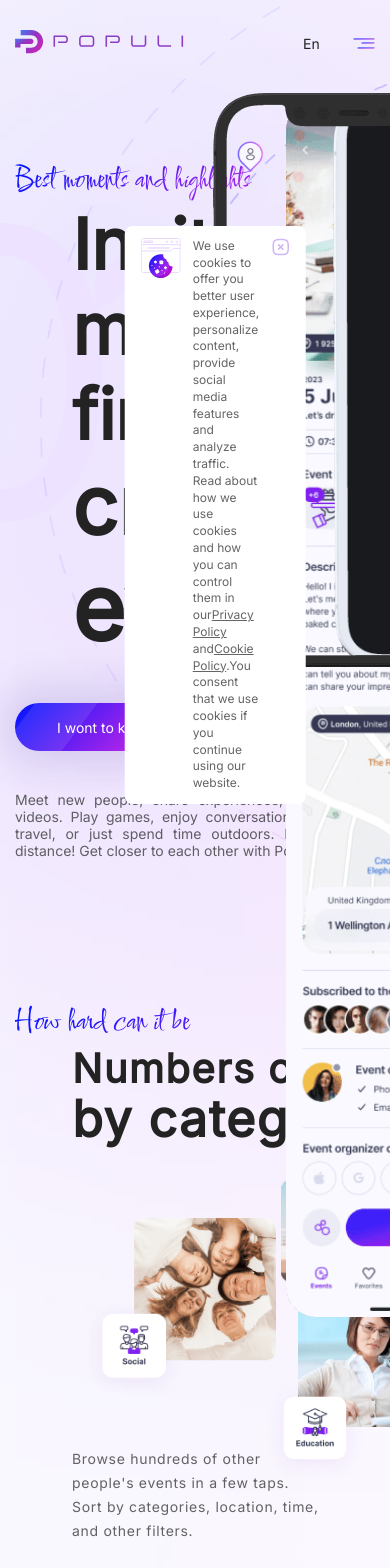
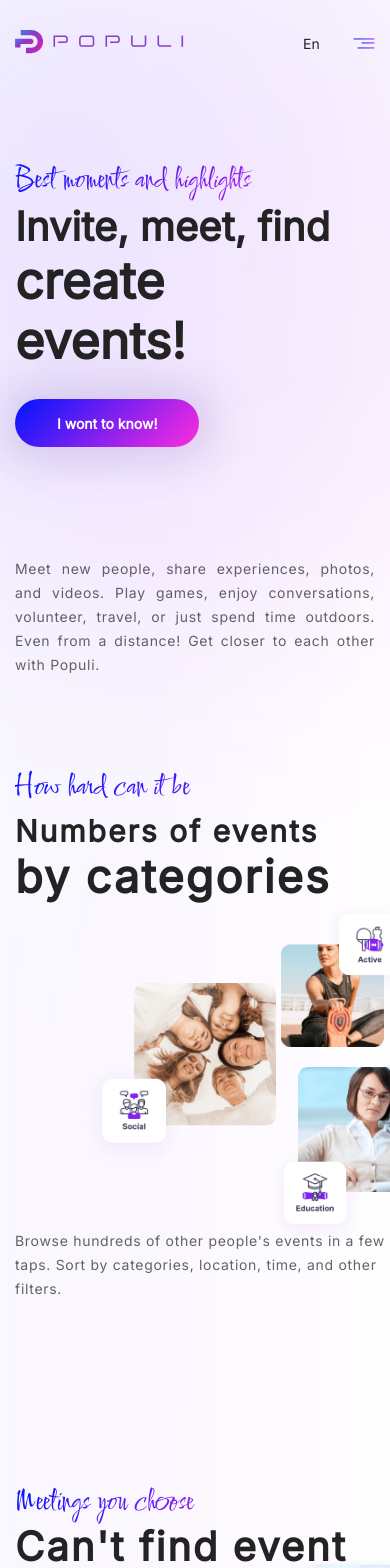
Before and after one commit to vladoskin1998/populi, a React (Create React App) app: page /#/ in a window 390 px wide. Shown: the top 1568 px of the page. Built offline with nearby package versions, Linux system fonts and the light colour scheme.

Commit message:
adptive main tablet 2 blocks

```diff
--- a/src/components/app/App.tsx
+++ b/src/components/app/App.tsx
@@ -60,7 +60,7 @@ const App = () => {
                     <div className='app__content'>
                         <Routes>
                             <Route path="/" element={
-                                true
+                                false
                                     ? <Main />
                                     : <MainTP />
                             } />
--- a/src/components/header/Header.tsx
+++ b/src/components/header/Header.tsx
@@ -5,7 +5,12 @@ import RouteList from './RouteList'
 import { ButtonApp } from './ButtonApp'
 import Burger from './Burger'
 
+
 const Header = () => {
+
+
+
+
     return (
         <nav className='header'>
             <div className='container'>
--- a/src/components/header/RouteList.tsx
+++ b/src/components/header/RouteList.tsx
@@ -1,28 +1,51 @@
-import React from 'react'
-import { Link } from 'react-router-dom'
+import React, { useState, useEffect } from 'react';
+import { Link } from 'react-router-dom';
 import { useTranslation } from 'react-i18next';
+import { scroller } from 'react-scroll';
+
+const mark = ['MainInvite', 'MainCategories', 'MainFindsFriend', 'MainDifferent', 'MainFooter'];
 
 const RouteList = () => {
+    const { t } = useTranslation();
+    const route = t("header.t1").split('|');
 
-    const { t } = useTranslation();
-    const route = t("header.t1").split('|')
+    const [linkClicked, setLinkClicked] = useState(false);
+    const [id,setId] = useState(0)
+
+    const scrollToElement = (index: number) => {
+        scroller.scrollTo(mark[index], {
+            duration: 1000,
+            delay: 0,
+            smooth: 'easeInOutQuart',
+        });
+    };
+
+    useEffect(() => {
+        if (linkClicked) {
+            scrollToElement(id);
+            setLinkClicked(false); // Сбросить флаг после выполнения scrollTo
+        }
+    }, [linkClicked,id]);
 
     return (
         <>
-            {
-                <ul className='header__list'>
-                    {
-                        route?.map((r:string, index:number) =>
-                            <li>
-                                {r}
-                                {/* <Link to={r}>{route[index]}</Link> */}
-                            </li>
-                        )
-                    }
-                </ul>
-            }
+            <ul className='header__list'>
+                {route?.map((r: string, index: number) => (
+                    <li key={index}>
+                        <Link
+                            to='/'
+                            onClick={() => {
+                                setId(index)
+                                setLinkClicked(true); // Устанавливаем флаг перед переходом
+                            }}
+                        >
+                            {r}
+                        </Link>
+                    </li>
+                ))}
+            </ul>
         </>
-    )
-}
+    );
+};
 
-export default RouteList
+export default RouteList;
--- a/src/components/main-tablet-phone/MainTP.tsx
+++ b/src/components/main-tablet-phone/MainTP.tsx
@@ -1,10 +1,16 @@
 import React from 'react'
 import { Circles } from '../main-animation/Circles'
+import MainInvite from '../main/MainInvite'
+import MainCategories from '../main/MainCategories'
+import MainFindsFriend from '../main/MainFindsFriend'
 
 const MainTP = () => {
   return (
     <div>
         {/* <Circles isAnimation ={true}/> */}
+        <MainInvite />
+        <MainCategories />
+        <MainFindsFriend />
     </div>
   )
 }
--- a/src/components/main/MainCategories.tsx
+++ b/src/components/main/MainCategories.tsx
@@ -2,6 +2,7 @@ import { useEffect, useState } from "react"
 import '../../style/main/main-categories.scss'
 import MainTitle from './MainTitle';
 import { useTranslation } from 'react-i18next';
+import '../../style/main-tp/main-tp.scss'
 
 const MainCategories = () => {
 
@@ -14,12 +15,12 @@ const MainCategories = () => {
                     <div className="main__categories--body-1">
                         <h4 className='main--uptitle'>{t("main.t7")}</h4>
                         <div className='main__categories-title'>
-                            <h3 className='title main__categories-title-text' style={{ fontSize: "40px" }}>
+                            <h3 className='title main__categories-title-text main__categories-title-text-1'>
 
                                     {t("main.t8")}
 
                             </h3>
-                            <h3 className='title main__categories-title-text' style={{ fontSize: "50px" }}>
+                            <h3 className='title main__categories-title-text main__categories-title-text-2'>
 
                                     {t("main.t9")}
 
--- a/src/components/main/MainInvite.tsx
+++ b/src/components/main/MainInvite.tsx
@@ -35,17 +35,17 @@ const MainInvite = () => {
                 <h4 className='main--uptitle' >
                     {t('main.t1')}
                 </h4>
-                <h2 className='main__invite-title' style={{ fontSize: "70px" }}>
+                <h2 className='main__invite-title main__invite-title-1'>
                     <MainTitle trigger={isVisiable}>
                         {t('main.t2')}
                     </MainTitle >
                 </h2>
-                <h2 className='main__invite-title' style={{ fontSize: "80px" }}>
+                <h2 className='main__invite-title' >
                     <MainTitle trigger={isVisiable}>
                         {t('main.t3')}
                     </MainTitle>
                 </h2>
-                <h2 className='main__invite-title' style={{ fontSize: "90px" }}>
+                <h2 className='main__invite-title' >
                     <MainTitle trigger={isVisiable}>
                         {t('main.t4')}
                     </MainTitle>
--- a/src/components/main/PhoneFooter.tsx
+++ b/src/components/main/PhoneFooter.tsx
@@ -7,6 +7,9 @@ import { ArrowLeft, ArrowRight } from '../../svg/Arrow'
 const PhoneFooter = () => {
     return (
         <div className='main__footer-content'>
+            <h4 className='main--uptitle'>
+                The best place for events
+            </h4>
             <div className='main__footer-contentt-market'>
                 <h3>Download</h3>
                 <p>For iOS devices</p>
--- a/src/style/main-tp/main-tp.scss
+++ b/src/style/main-tp/main-tp.scss
@@ -1,18 +1,67 @@
-// @media only screen and (max-width: 1080px) {
-//     .circle4 {
-//         opacity: 1;
-//         r:210;
-//     }
-//     .circle{
-//         width: 665px;
-//         height: 665px;
-//     //    &__svg{
-//     //     width: 665px;
-//     //     height: 665px;
-//     //    }
-//     }
-// }
+@media only screen and (max-width: 1080px) {
+    .circle4 {
+        opacity: 1;
+        r: 210;
+    }
+    .circle {
+        width: 665px;
+        height: 665px;
+        //    &__svg{
+        //     width: 665px;
+        //     height: 665px;
+        //    }
+    }
 
-// @media only screen and (max-width: 665px) {
+    .main {
+        &__invite {
+            font-style: normal;
+            font-weight: 700;
+            line-height: 55px;
+            padding: 90px 0;
+            &-title {
+                margin-left: 0px;
+                &-1 {
+                    font-size: 40px;
+                }
+                &-2 {
+                    font-size: 50px;
+                }
+                &-3 {
+                    font-size: 60px;
+                }
+            }
+            &-button {
+                margin: 28px 0 0 0;
+            }
+            &-parag {
+                padding-top: 110px;
+                max-width: 100vw;
+                font-size: 14px;
+                font-style: normal;
+                font-weight: 500;
+                line-height: 24px; /* 171.429% */
+                letter-spacing: 0.7px;
+            }
+        }
+        &__categories {
+            &-title {
+                padding-left: 0 !important;
 
-// }
+                &-text {
+                    line-height: 45px;
+                    letter-spacing: 2px;
+                    width: fit-content;
+                    &-1 {
+                        font-size: 30px;
+                    }
+                    &-2 {
+                        font-size: 45px;
+                    }
+                }
+            }
+        }
+    }
+}
+
+@media only screen and (max-width: 665px) {
+}
--- a/src/style/main/main-categories.scss
+++ b/src/style/main/main-categories.scss
@@ -23,6 +23,12 @@
         white-space: nowrap;
         &-text {
             width: fit-content;
+            &-1{
+                font-size: 40px;
+            }
+            &-2{
+                font-size: 50px;
+            }
         }
     }
 
@@ -76,3 +82,41 @@
         left: 70%;
     }
 }
+
+
+
+@media only screen and (max-width: 1080px) {
+    .main {
+        &__categories {
+            &-title {
+                padding-left: 0;
+
+                &-text {
+                    line-height: 45px;
+                    letter-spacing: 2px;
+                    width: fit-content;
+                    &-1 {
+                        font-size: 30px;
+                    }
+                    &-2 {
+                        font-size: 45px;
+                    }
+                }
+            }
+            &--body-1{
+                max-width: 100vw;
+            }
+            &--body-2{
+                width: 0px;
+            }
+            &-parag{
+                padding: 51px 0 0 0;
+                max-width: 100vw;
+                width: 100%;
+            }
+        }
+    }
+}
+
+@media only screen and (max-width: 665px) {
+}
--- a/src/style/main/main-footer.scss
+++ b/src/style/main/main-footer.scss
@@ -26,6 +26,11 @@
         color: #ffffff;
         padding: 50px 57px 0 50px;
         position: relative;
+        .main--uptitle{
+            position: absolute;
+            top: -50px;
+            left: 0;
+        }
         h3 {
             font-size: 30px;
             font-style: normal;
--- a/src/style/main/main.scss
+++ b/src/style/main/main.scss
@@ -71,6 +71,15 @@
             font-weight: 900;
             line-height: normal;
             margin-left: 57px;
+            &-1{
+                font-size: 70px;
+            }
+            &-2{
+                font-size: 80px;
+            }
+            &-3{
+                font-size: 80px;
+            }
         }
         &-button {
             display: flex;
```
